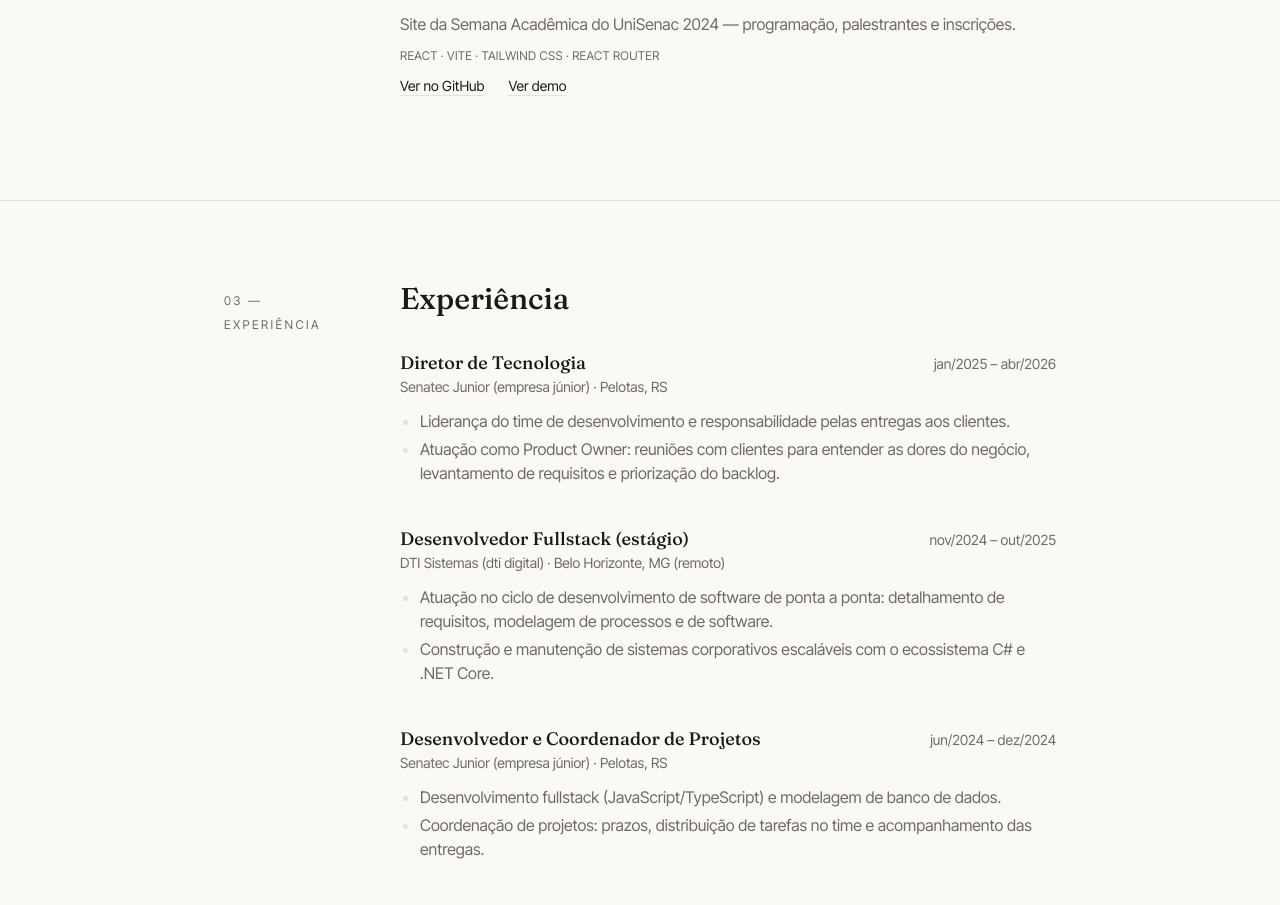
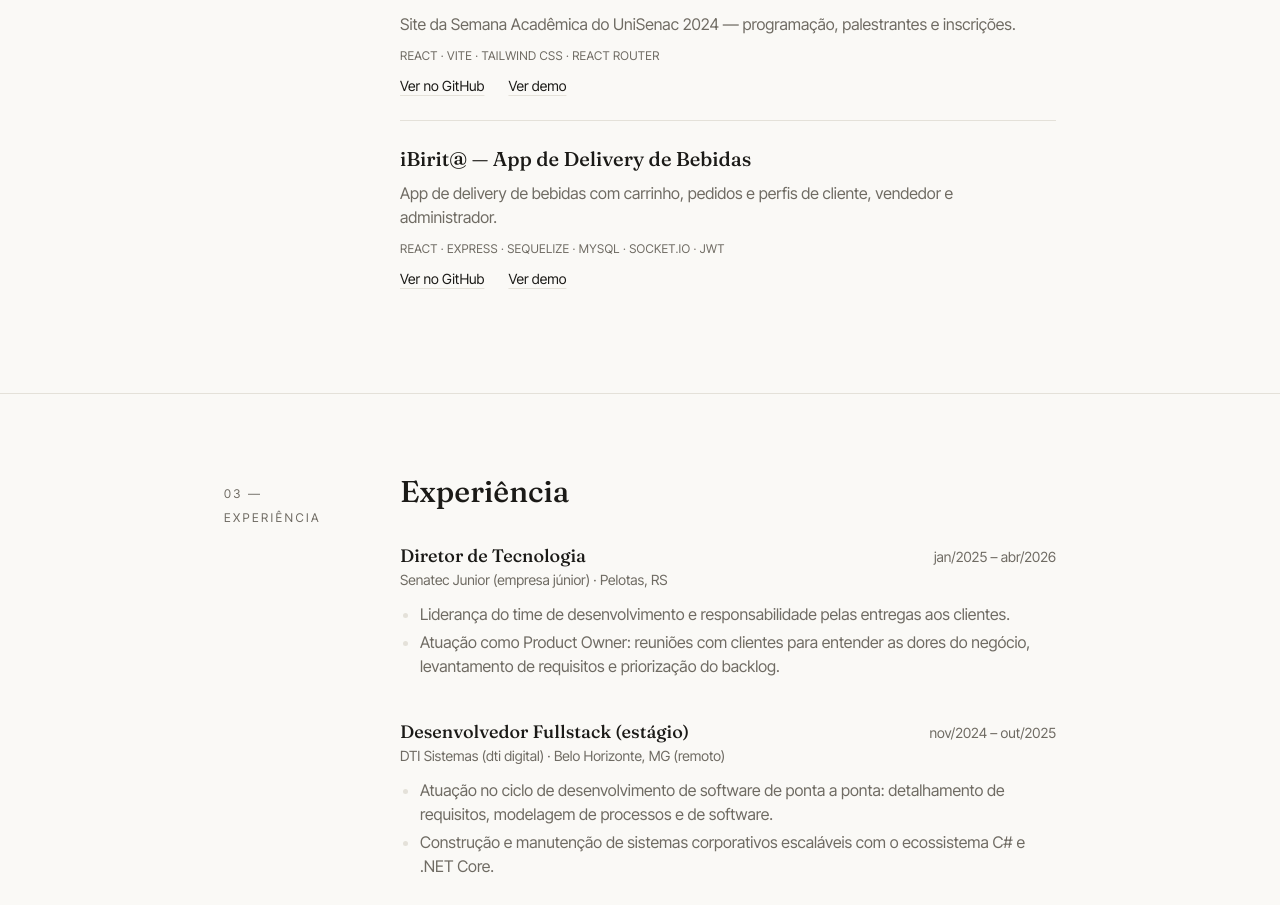
Before and after one commit to pedrohassen/portfolio_pedrohassen, a React (Vite) app: page / in a window 1280 px wide. Shown: the part 1747-2652 px from the top of the page. Built offline with nearby package versions, Linux system fonts and the light colour scheme.

Commit message:
feat: adiciona delivery-app aos projetos

```diff
--- a/src/data/projects.ts
+++ b/src/data/projects.ts
@@ -58,4 +58,17 @@ export const projetos: Projeto[] = [
     destaque: false,
     ordem: 4,
   },
+  {
+    slug: 'delivery-app',
+    titulo: 'iBirit@ — App de Delivery de Bebidas',
+    resumo:
+      'App de delivery de bebidas com carrinho, pedidos e perfis de cliente, vendedor e administrador.',
+    descricao:
+      'Projeto em grupo da formação em Desenvolvimento Web (Trybe). Back-end em Express + Sequelize/MySQL com autenticação JWT e Socket.io pra status de pedido em tempo real; front-end em React com Material UI. Três perfis de acesso (cliente, vendedor, administrador), cada um com seu fluxo próprio.',
+    stack: ['React', 'Express', 'Sequelize', 'MySQL', 'Socket.io', 'JWT'],
+    repoUrl: 'https://github.com/pedrohassen/delivery-app',
+    demoUrl: 'https://delivery-app-lovat.vercel.app',
+    destaque: false,
+    ordem: 5,
+  },
 ]
```
